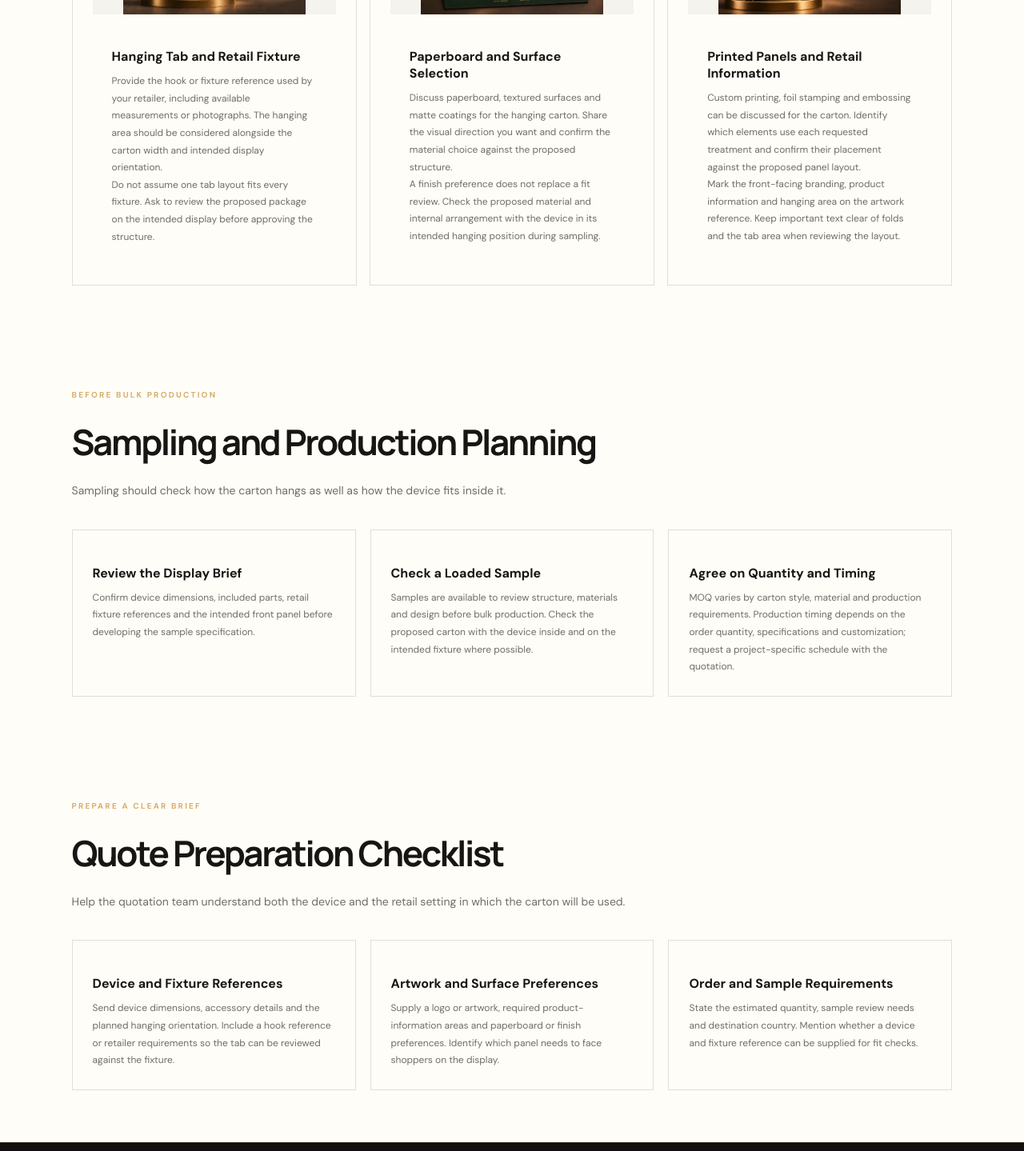
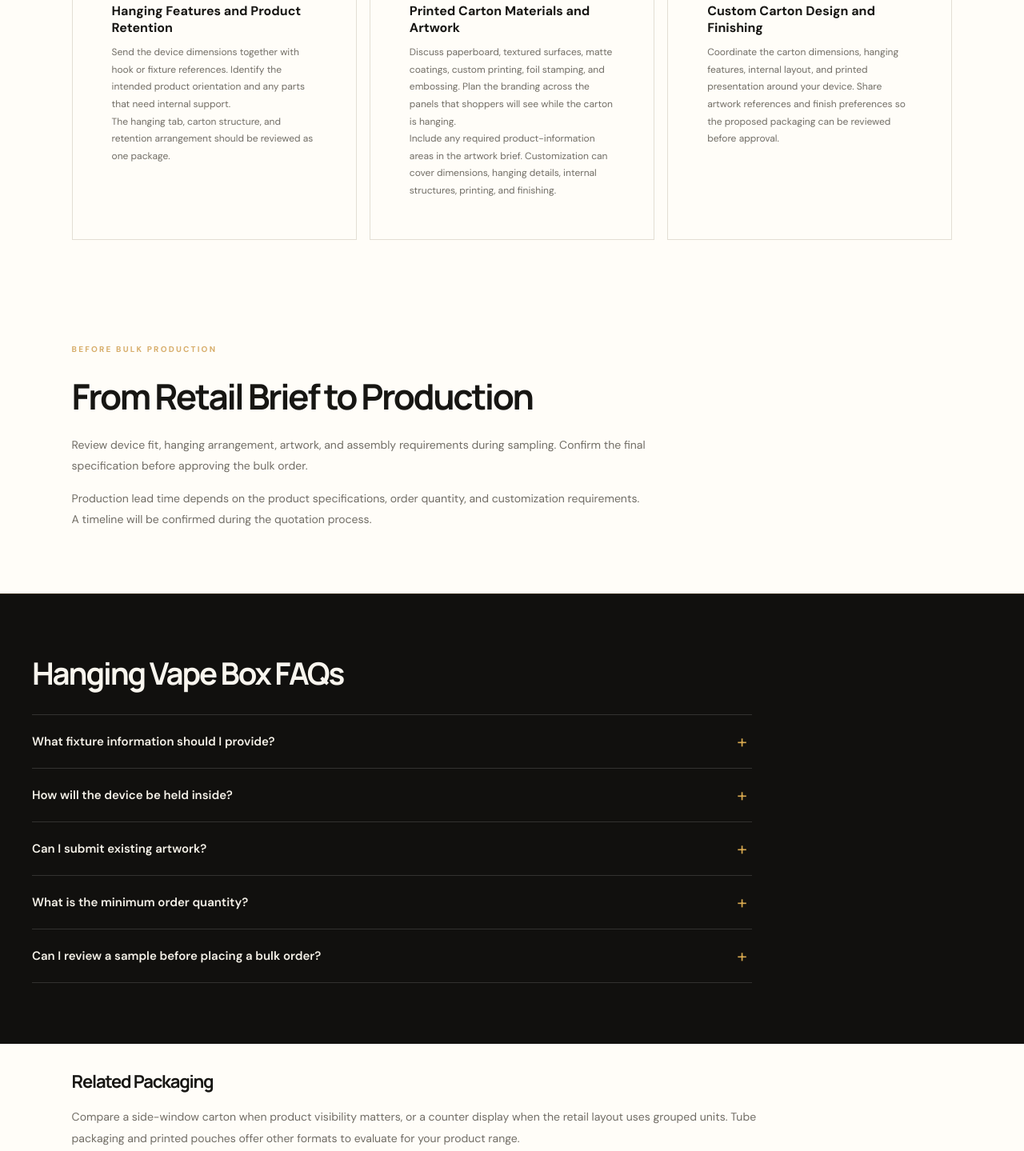
Before and after one commit to echohu64-prog/misipackage-site, a plain HTML site: page products/hanging-vape-box/index.html in a window 1280 px wide. Shown: the part 1275-2714 px from the top of the page at 80% size. Drawn offline with Linux system fonts and the light colour scheme.

Commit message:
feat(seo): optimize hanging vape box page

```diff
--- a/products/hanging-vape-box/index.html
+++ b/products/hanging-vape-box/index.html
@@ -5,12 +5,12 @@
   <meta name="viewport" content="width=device-width, initial-scale=1">
   <meta name="theme-color" content="#10100f">
 
-  <title>Custom Hanging Vape Boxes for Retail Display | MisiPackage</title>
-  <meta name="description" content="Plan custom hanging vape boxes around retail hooks, device fit and printed panels. Review retention requirements, sample options and your wholesale quotation.">
+  <title>Custom Hanging Vape Boxes | Wholesale | MisiPackage</title>
+  <meta name="description" content="Custom hanging vape boxes with tailored dimensions, display tabs and branded printing. Discuss product retention, samples and wholesale requirements.">
 
   <link rel="canonical" href="https://www.misipackage.com/products/hanging-vape-box/">
-  <meta property="og:title" content="Custom Hanging Vape Boxes for Retail Display | MisiPackage">
-  <meta property="og:description" content="Plan custom hanging vape boxes around retail hooks, device fit and printed panels. Review retention requirements, sample options and your wholesale quotation.">
+  <meta property="og:title" content="Custom Hanging Vape Boxes | Wholesale | MisiPackage">
+  <meta property="og:description" content="Custom hanging vape boxes with tailored dimensions, display tabs and branded printing. Discuss product retention, samples and wholesale requirements.">
   <meta property="og:type" content="website">
   <meta property="og:url" content="https://www.misipackage.com/products/hanging-vape-box/">
   <meta property="og:image" content="https://www.misipackage.com/assets/hanging-vape-box.jpg">
@@ -188,10 +188,10 @@
       <div class="detail-copy">
         <p class="eyebrow"><span class="eyebrow-line"></span> CUSTOM PACKAGING SOLUTIONS</p>
 
-        <h1>Custom Hanging Vape Boxes for <em>Peg Display</em></h1>
+        <h1>Custom Hanging Vape Boxes for <em>Retail Display</em></h1>
 
-      <p>Hanging vape packaging brings the product onto a retail peg rather than relying only on shelf space. MisiPackage offers custom hanging vape boxes with tailored dimensions, hanging tabs, internal arrangements and branded printing.</p>
-      <p>A useful brief connects the retail fixture with the product inside. Share the device shape, intended hanging orientation and display requirements so the tab, carton layout and product retention can be reviewed together.</p>
+      <p>Match your vape carton to the product and the retail fixture. MisiPackage offers custom hanging vape boxes with tailored dimensions, hanging features, internal structures, and branded printing.</p>
+      <p>A clear brief explains how the carton will hang and how the device should be positioned inside.</p>
 
         <div class="hero-actions">
           <a class="button button-gold" target="_blank" rel="noopener noreferrer"
@@ -222,9 +222,9 @@
       alt="Custom hanging vape box structure and packaging design"
       loading="lazy" width="1254" height="1254" decoding="async" srcset="../../assets/hanging-vape-box-structure-closed-480.webp 480w, ../../assets/hanging-vape-box-structure-closed-768.webp 768w, ../../assets/hanging-vape-box-structure-closed.webp 1254w" sizes="(max-width: 600px) calc(90vw - 2px), (max-width: 720px) calc(90vw - 46px), (max-width: 768px) calc(86vw - 52px), calc((86vw - 32px) / 3 - 52px)">
           <div class="detail-card-copy">
-            <h3>Hanging Tab and Retail Fixture</h3>
-            <p>Provide the hook or fixture reference used by your retailer, including available measurements or photographs. The hanging area should be considered alongside the carton width and intended display orientation.</p>
-            <p>Do not assume one tab layout fits every fixture. Ask to review the proposed package on the intended display before approving the structure.</p>
+            <h3>Hanging Features and Product Retention</h3>
+            <p>Send the device dimensions together with hook or fixture references. Identify the intended product orientation and any parts that need internal support.</p>
+            <p>The hanging tab, carton structure, and retention arrangement should be reviewed as one package.</p>
           </div>
         </article>
         <article class="detail-card detail-card-image">
@@ -233,9 +233,9 @@
       alt="Premium cardboard materials and finishing options"
       loading="lazy" width="1254" height="1254" decoding="async" srcset="../../assets/hanging-vape-box-materials-closed-480.webp 480w, ../../assets/hanging-vape-box-materials-closed-768.webp 768w, ../../assets/hanging-vape-box-materials-closed.webp 1254w" sizes="(max-width: 600px) calc(90vw - 2px), (max-width: 720px) calc(90vw - 46px), (max-width: 768px) calc(86vw - 52px), calc((86vw - 32px) / 3 - 52px)">
           <div class="detail-card-copy">
-            <h3>Paperboard and Surface Selection</h3>
-            <p>Discuss paperboard, textured surfaces and matte coatings for the hanging carton. Share the visual direction you want and confirm the material choice against the proposed structure.</p>
-            <p>A finish preference does not replace a fit review. Check the proposed material and internal arrangement with the device in its intended hanging position during sampling.</p>
+            <h3>Printed Carton Materials and Artwork</h3>
+            <p>Discuss paperboard, textured surfaces, matte coatings, custom printing, foil stamping, and embossing. Plan the branding across the panels that shoppers will see while the carton is hanging.</p>
+            <p>Include any required product-information areas in the artwork brief. Customization can cover dimensions, hanging details, internal structures, printing, and finishing.</p>
           </div>
         </article>
         <article class="detail-card detail-card-image">
@@ -244,9 +244,8 @@
       alt="Custom hanging vape box branding and gold foil printing"
       loading="lazy" width="1254" height="1254" decoding="async" srcset="../../assets/hanging-vape-box-branding-closed-480.webp 480w, ../../assets/hanging-vape-box-branding-closed-768.webp 768w, ../../assets/hanging-vape-box-branding-closed.webp 1254w" sizes="(max-width: 600px) calc(90vw - 2px), (max-width: 720px) calc(90vw - 46px), (max-width: 768px) calc(86vw - 52px), calc((86vw - 32px) / 3 - 52px)">
           <div class="detail-card-copy">
-            <h3>Printed Panels and Retail Information</h3>
-            <p>Custom printing, foil stamping and embossing can be discussed for the carton. Identify which elements use each requested treatment and confirm their placement against the proposed panel layout.</p>
-            <p>Mark the front-facing branding, product information and hanging area on the artwork reference. Keep important text clear of folds and the tab area when reviewing the layout.</p>
+            <h3>Custom Carton Design and Finishing</h3>
+            <p>Coordinate the carton dimensions, hanging features, internal layout, and printed presentation around your device. Share artwork references and finish preferences so the proposed packaging can be reviewed before approval.</p>
           </div>
         </article>
       </div>
@@ -254,42 +253,9 @@
 
     <section class="detail-section" id="order-planning" aria-labelledby="order-planning-heading">
       <p class="eyebrow">BEFORE BULK PRODUCTION</p>
-      <h2 id="order-planning-heading">Sampling and Production Planning</h2>
-      <p class="detail-intro">Sampling should check how the carton hangs as well as how the device fits inside it.</p>
-      <div class="detail-grid">
-        <article class="detail-card">
-          <h3>Review the Display Brief</h3>
-          <p>Confirm device dimensions, included parts, retail fixture references and the intended front panel before developing the sample specification.</p>
-        </article>
-        <article class="detail-card">
-          <h3>Check a Loaded Sample</h3>
-          <p>Samples are available to review structure, materials and design before bulk production. Check the proposed carton with the device inside and on the intended fixture where possible.</p>
-        </article>
-        <article class="detail-card">
-          <h3>Agree on Quantity and Timing</h3>
-          <p>MOQ varies by carton style, material and production requirements. Production timing depends on the order quantity, specifications and customization; request a project-specific schedule with the quotation.</p>
-        </article>
-      </div>
-    </section>
-
-    <section class="detail-section" id="quote-preparation" aria-labelledby="quote-preparation-heading">
-      <p class="eyebrow">PREPARE A CLEAR BRIEF</p>
-      <h2 id="quote-preparation-heading">Quote Preparation Checklist</h2>
-      <p class="detail-intro">Help the quotation team understand both the device and the retail setting in which the carton will be used.</p>
-      <div class="detail-grid">
-        <article class="detail-card">
-          <h3>Device and Fixture References</h3>
-          <p>Send device dimensions, accessory details and the planned hanging orientation. Include a hook reference or retailer requirements so the tab can be reviewed against the fixture.</p>
-        </article>
-        <article class="detail-card">
-          <h3>Artwork and Surface Preferences</h3>
-          <p>Supply a logo or artwork, required product-information areas and paperboard or finish preferences. Identify which panel needs to face shoppers on the display.</p>
-        </article>
-        <article class="detail-card">
-          <h3>Order and Sample Requirements</h3>
-          <p>State the estimated quantity, sample review needs and destination country. Mention whether a device and fixture reference can be supplied for fit checks.</p>
-        </article>
-      </div>
+      <h2 id="order-planning-heading">From Retail Brief to Production</h2>
+      <p class="detail-intro">Review device fit, hanging arrangement, artwork, and assembly requirements during sampling. Confirm the final specification before approving the bulk order.</p>
+      <p class="detail-intro">Production lead time depends on the product specifications, order quantity, and customization requirements. A timeline will be confirmed during the quotation process.</p>
     </section>
 
     <section class="faq-section" id="product-faq" aria-labelledby="product-faq-heading">
@@ -297,24 +263,24 @@
         <h2 id="product-faq-heading">Hanging Vape Box FAQs</h2>
         <div class="faq-list">
           <details>
-            <summary>What retail hook information should I provide?</summary>
-            <p>Send the retailer fixture specification if available, or clear photographs and measurements of the hook. Include any constraints on package width or hanging position so the proposed tab layout can be reviewed.</p>
+            <summary>What fixture information should I provide?</summary>
+            <p>Send hook dimensions, fixture photographs, and any retailer-supplied packaging requirements. These help define the hanging feature to review.</p>
           </details>
           <details>
-            <summary>How is device retention planned inside a hanging carton?</summary>
-            <p>Provide the device shape, dimensions and intended orientation. Identify any movement you want to address. The proposed internal structure should then be checked with the actual product during sampling.</p>
+            <summary>How will the device be held inside?</summary>
+            <p>Internal structures can be discussed as part of customization. Submit device measurements and the intended orientation so the proposed retention arrangement can be reviewed.</p>
           </details>
           <details>
-            <summary>Which panel should carry the main branding?</summary>
-            <p>Identify the surface facing the shopper when the package is hanging. A fixture reference helps coordinate the front panel, side information and hanging area before the artwork is finalized.</p>
+            <summary>Can I submit existing artwork?</summary>
+            <p>Yes. Share the artwork or logo with the packaging brief so its placement can be reviewed against the proposed carton.</p>
           </details>
           <details>
-            <summary>Can one hanging box be used for several device models?</summary>
-            <p>Share measurements and component details for every model. Each fit needs review; a box developed around one device should not be assumed to accommodate a different model without checking it.</p>
+            <summary>What is the minimum order quantity?</summary>
+            <p>Minimum order quantities vary depending on the packaging style, materials, and production requirements. Contact us for a project-specific quotation.</p>
           </details>
           <details>
-            <summary>What should I check when reviewing a hanging box sample?</summary>
-            <p>Check the device fit, intended orientation, product access and artwork placement. Where possible, place the loaded sample on the intended fixture to review the hanging tab and front-facing presentation.</p>
+            <summary>Can I review a sample before placing a bulk order?</summary>
+            <p>Yes. Samples are available to help you review the packaging structure, materials, and design before moving forward with bulk production.</p>
           </details>
         </div>
       </div>
```
